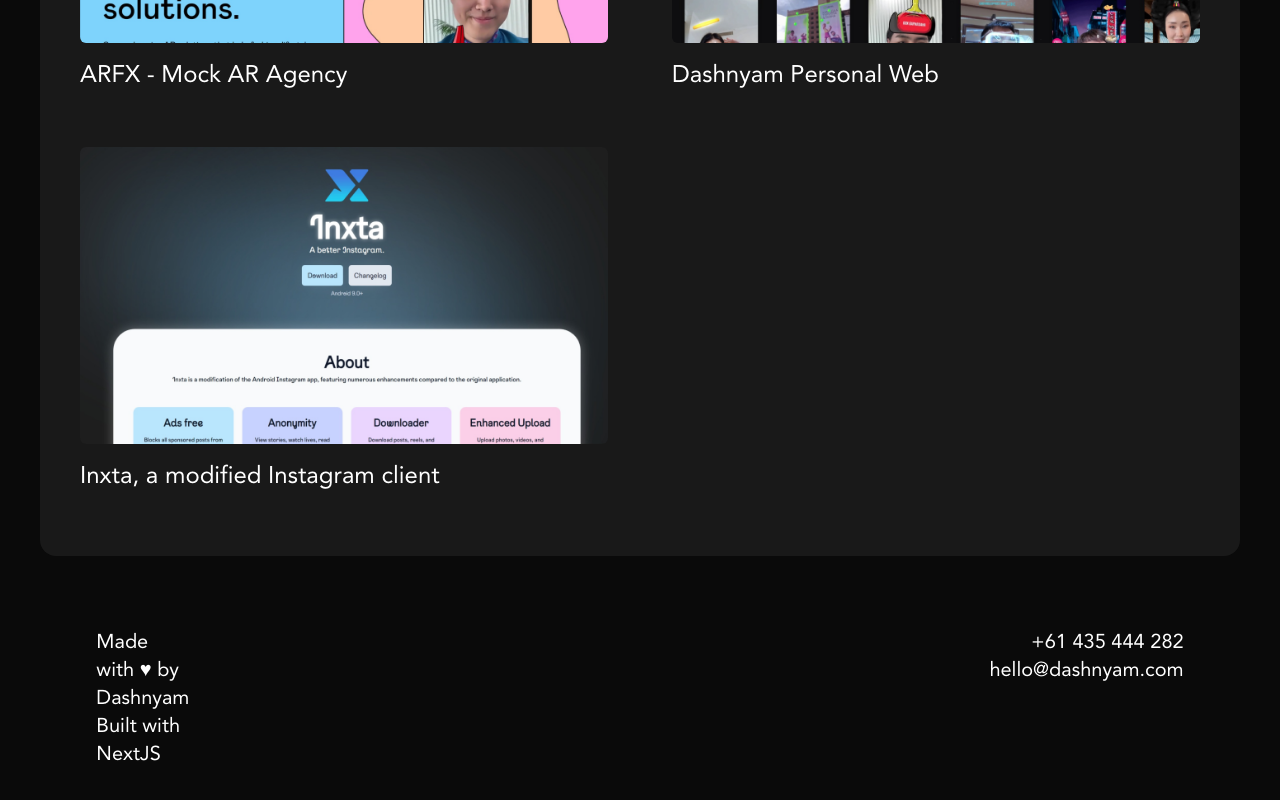
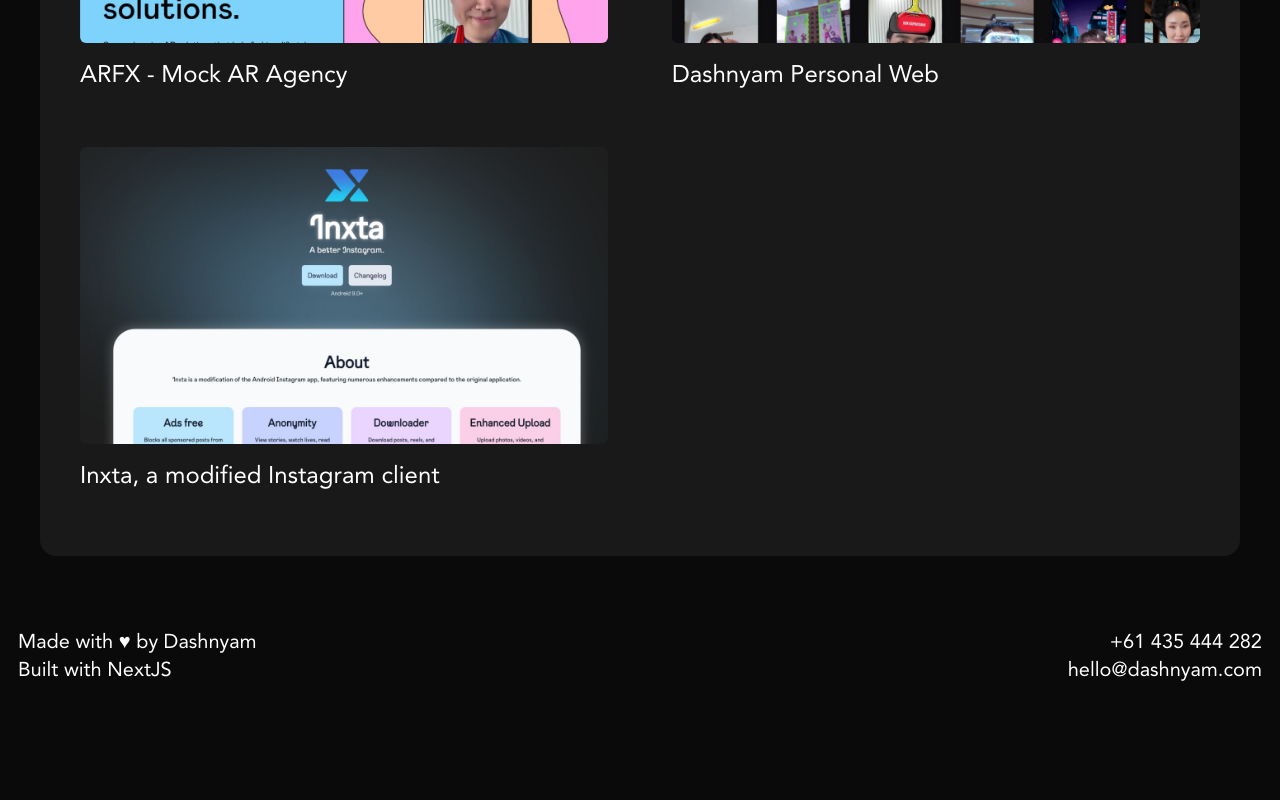
Before and after one commit to xicko/portfolio, a Next.js app: page / in a window 1280 px wide. Shown: the part 1026-1826 px from the top of the page. Built offline with nearby package versions, Linux system fonts and the light colour scheme.

Commit message:
Footer width fix

```diff
--- a/components/Footer.tsx
+++ b/components/Footer.tsx
@@ -4,8 +4,8 @@ import React from 'react'
 const Footer = () => {
   return (
 
-    <footer className='flex justify-center md:min-w-[700px] md:mt-10'>
-      <div className='flex md:justify-between md:flex-row md:space-x-[800px] flex-col-reverse md:mx-20 mt-8 md:px-20 px-8 md:mb-20 mb-10 customfont'>
+    <footer className='flex justify-center  md:mt-10'>
+      <div className='md:w-[1244px] flex md:justify-between md:flex-row  flex-col-reverse md:mx-0 mt-8 md:px-0 px-8 md:mb-20 mb-10 customfont'>
         <div className='md:text-left md:text-xl text-lg text-center'>
             <p>Made with ♥ by Dashnyam<br></br>
             Built with NextJS</p>
```
